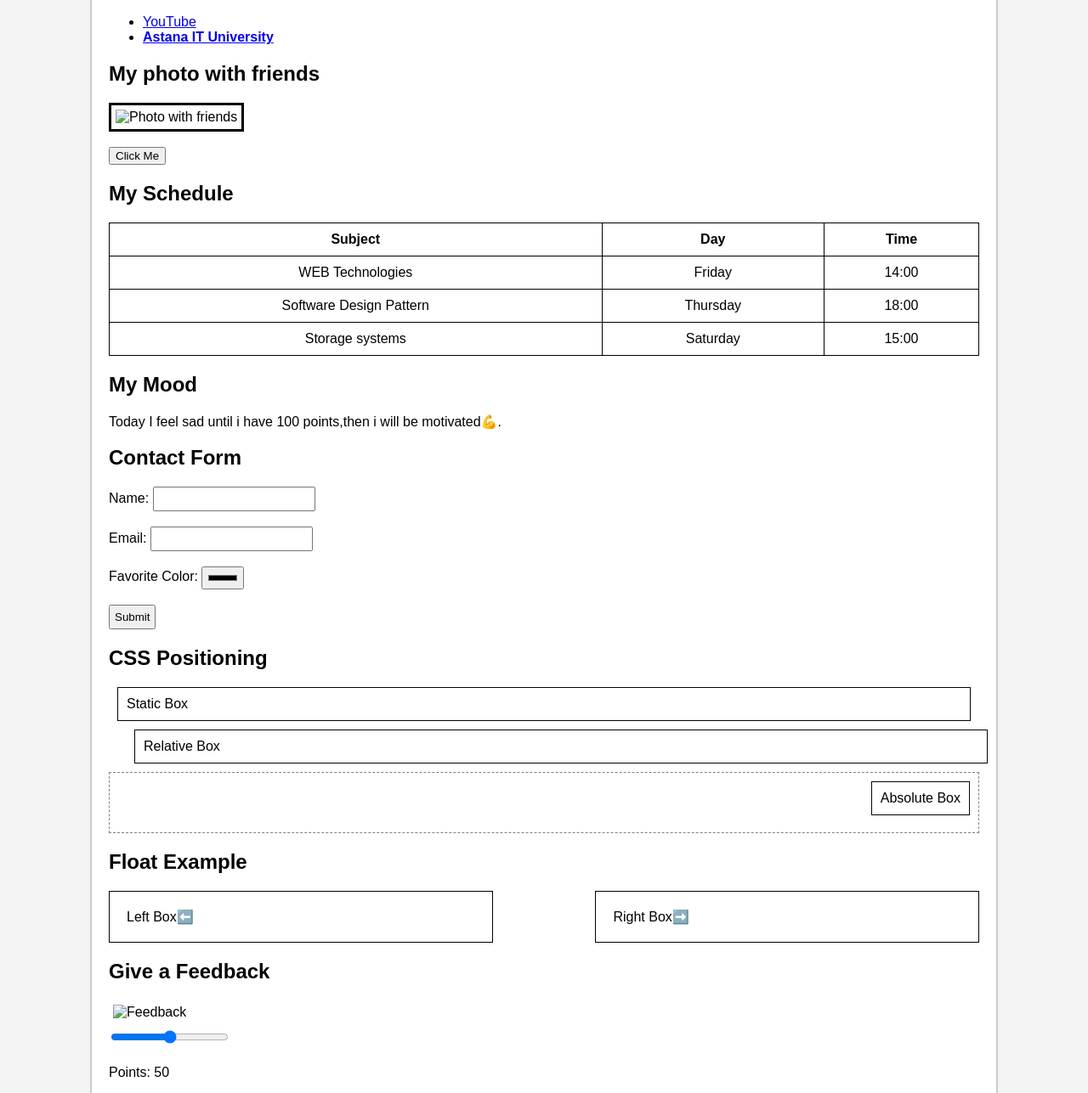
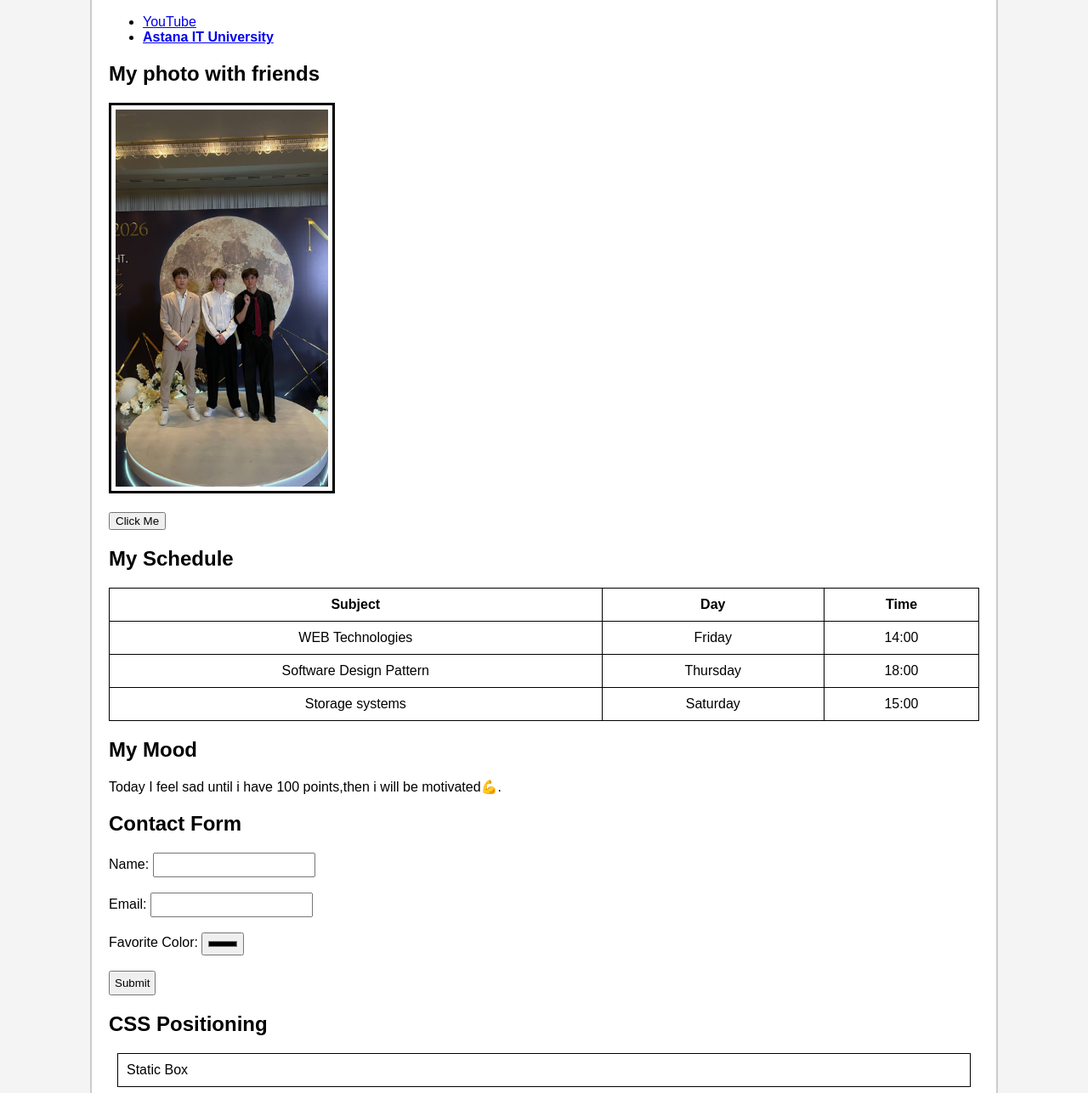
Before and after one commit to alpakakkk/assignment1-frontend, a plain HTML site: page index.html in a window 1280 px wide. Shown: the part 545-1832 px from the top of the page at 85% size. Drawn offline with Linux system fonts and the light colour scheme.

Commit message:
Update index.html

```diff
--- a/index.html
+++ b/index.html
@@ -6,7 +6,7 @@
 
     <title>My Mini Webpage</title>
 
-    <link rel="icon" type="image/png" href="5269534554614078122.jpg">
+    <link rel="icon" type="image/png" href="screenshots/5269534554614078122.jpg">
     <link rel="stylesheet" href="style.css">
 
     <!-- Internal CSS example -->
@@ -58,7 +58,7 @@
 
     <h2>My photo with friends</h2>
 
-    <img class="profile-photo" src="5269534554614078122.jpg" alt="Photo with friends">
+    <img class="profile-photo" src="screenshots/5269534554614078122.jpg" alt="Photo with friends">
 
     <br><br>
 
@@ -144,7 +144,7 @@
 
     <h2>Give a Feedback</h2>
 
-    <img class="feedback" src="5289880158292616229.jpg" alt="Feedback">
+    <img class="feedback" src="screenshots/5289880158292616229.jpg" alt="Feedback">
 
     <br>
 
```
